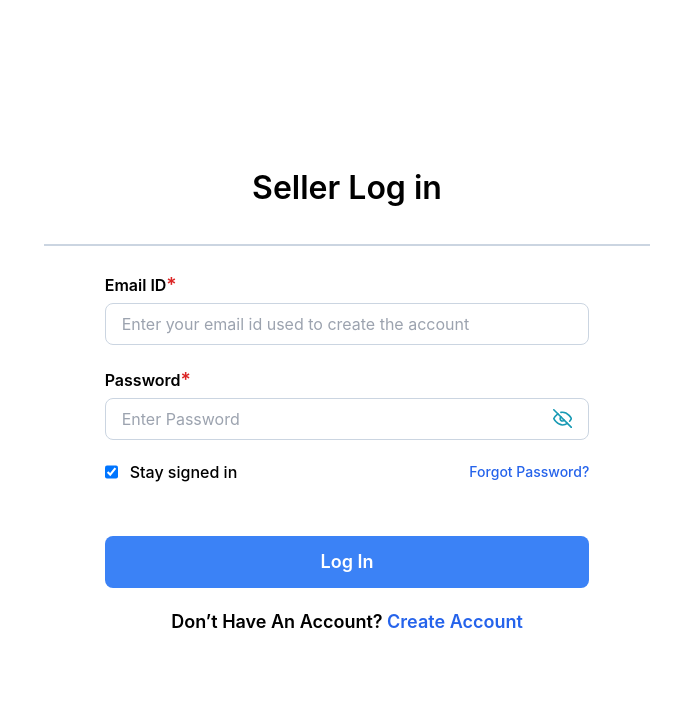
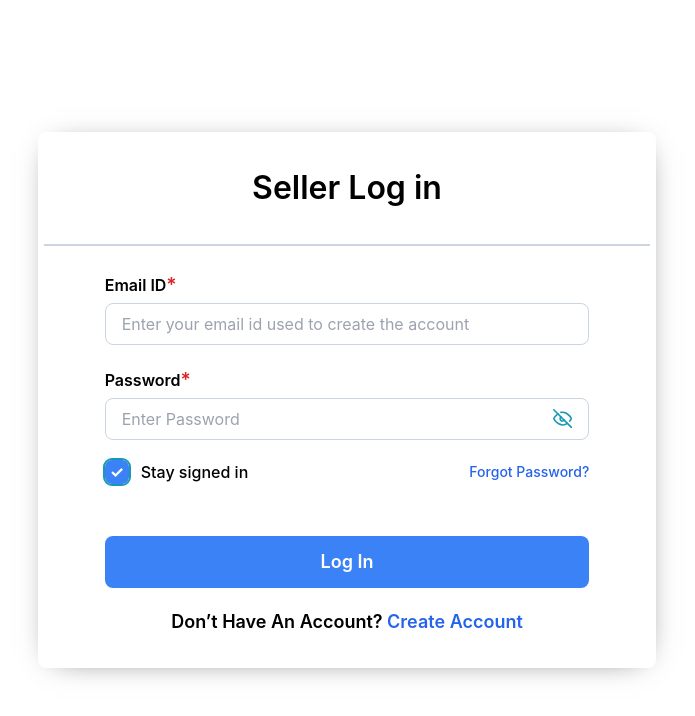
Before and after one commit to MiheerSharma22/worldref-assignment, a React (Create React App) app: page /login in a window 1280 px wide. Shown: the top 716 px of the page, without its empty margins (293-988 px from the left). Built offline with nearby package versions, Linux system fonts and the light colour scheme; the HTML template or start-up script is replaced by a standard one.

Commit message:
added css for styling checkbox in login page

```diff
--- a/src/index.css
+++ b/src/index.css
@@ -17,5 +17,27 @@ code {
 }
 
 .card {
-  box-shadow: 1px 13px 30px -22px rgba(0, 0, 0, 0.75);
+  box-shadow: 5px 15px 30px -22px rgba(0, 0, 0, 0.75);
 }
+
+.loginContainer {
+  box-shadow: 1px 3px 30px -16px rgba(0, 0, 0, 0.75);
+}
+
+.checkbox {
+  appearance: none;
+  display: flex;
+  align-items: center;
+  justify-content: center;
+  min-width: 24px;
+  min-height: 22px;
+  outline: 2px solid #189ab4;
+  border-radius: 7px;
+  cursor: pointer;
+}
+
+.checkbox:checked::after {
+  content: "✓";
+  color: #fff;
+  font-weight: bold;
+}
```
